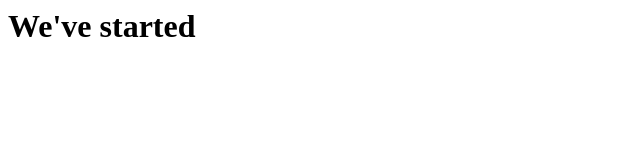
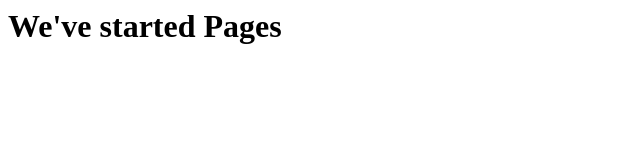
Before and after one commit to positesitesite/food-store, a plain HTML site: page index.html in a window 1280 px wide. Shown: the whole page, without its empty margins (0-640 px from the left). Drawn offline with Linux system fonts and the light colour scheme.

Commit message:
Pages are added

```diff
--- a/index.html
+++ b/index.html
@@ -1 +1 @@
-<h1>We've started</h1>
+<h1>We've started Pages</h1>
```
